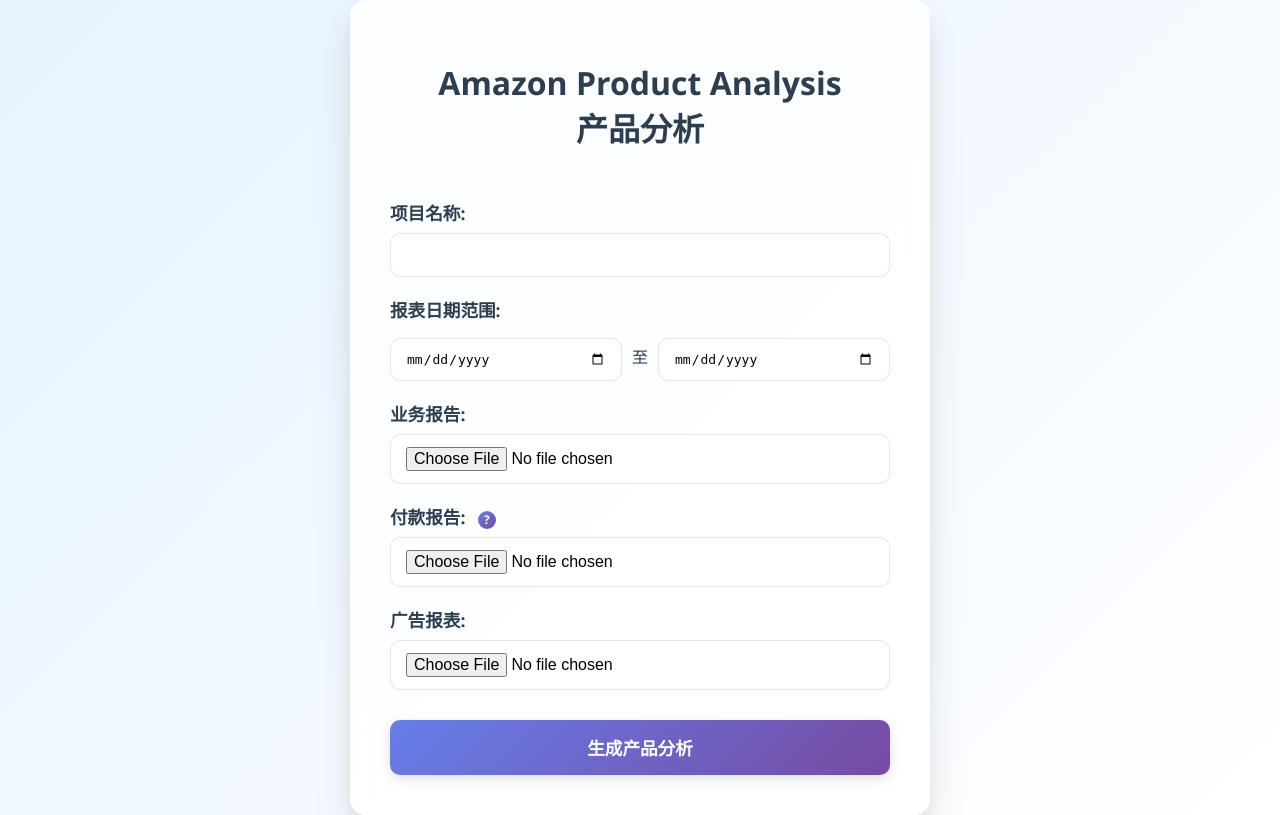
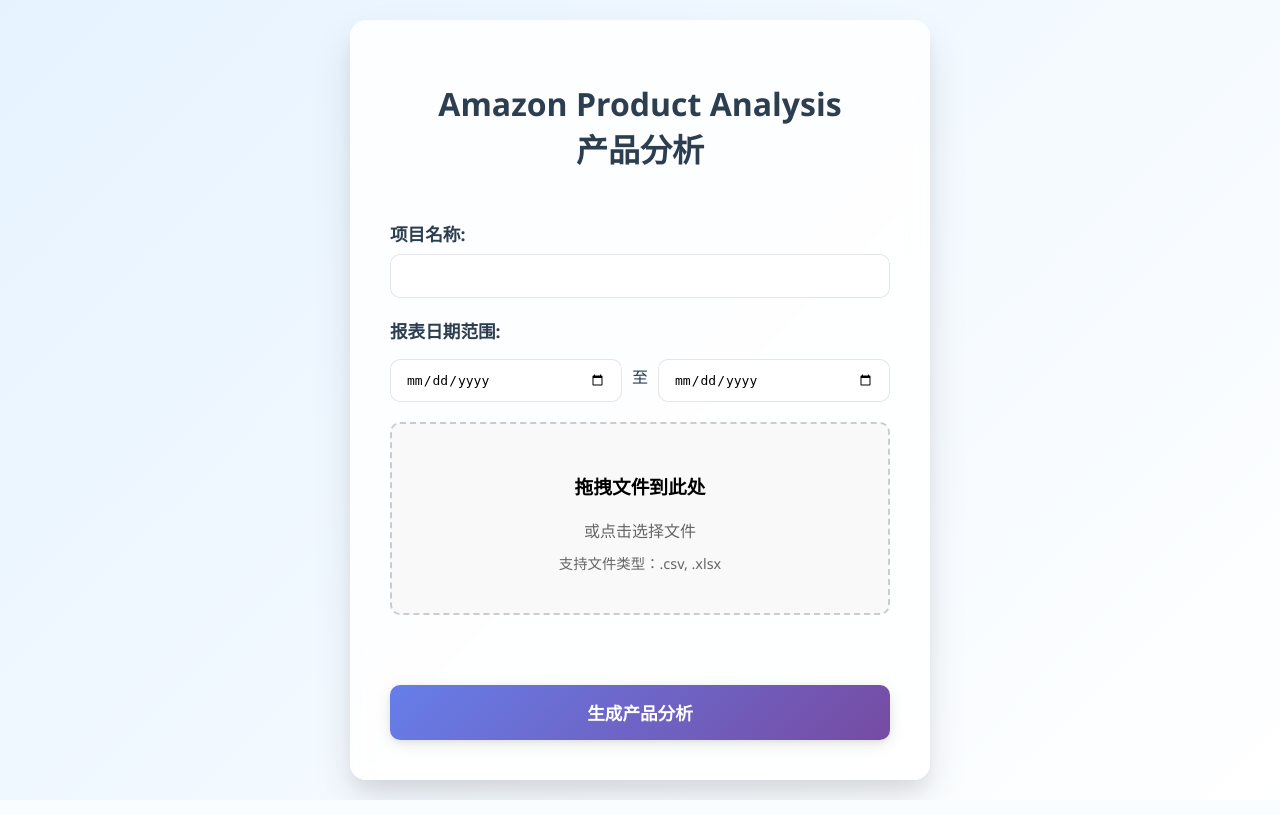
Before and after one commit to passwii/believeboyToolset, a Flask app: page /dataset/product-analysis in a window 1280 px wide. Run offline with Flask 3, Linux system fonts and the light colour scheme; the visitor is signed in with stand-in values (Sample User, id 1).

Commit message:
实现拖拽文件上传和自动识别文件类型功能
Co-authored-by: Qwen-Coder <qwen-coder@alibabacloud.com>

```diff
--- a/templates/dataset/product_analysis.html
+++ b/templates/dataset/product_analysis.html
@@ -6,6 +6,45 @@
     <meta name="viewport" content="width=device-width, initial-scale=1.0">
     <title>Amazon 产品分析</title>
     <link rel="stylesheet" href="{{ url_for('static', filename='modern-dataset.css') }}">
+    <style>
+        .drop-area {
+            border: 2px dashed #ccc;
+            border-radius: 10px;
+            padding: 30px;
+            text-align: center;
+            margin: 20px 0;
+            transition: all 0.3s ease;
+            background-color: #f9f9f9;
+        }
+
+        .drop-area:hover, .drop-area.dragover {
+            border-color: var(--data-analysis-color);
+            background-color: #f0e6f5;
+        }
+
+        .drop-area p {
+            margin: 10px 0;
+            color: #666;
+        }
+
+        .file-list {
+            text-align: left;
+            margin-top: 20px;
+        }
+
+        .file-item {
+            padding: 8px;
+            margin: 5px 0;
+            background-color: #f0f0f0;
+            border-radius: 5px;
+        }
+
+        .file-types {
+            font-size: 0.9em;
+            color: #888;
+            margin-top: 5px;
+        }
+    </style>
 </head>
 
 <body>
@@ -13,7 +52,7 @@
         <h1>Amazon Product Analysis
             <br>产品分析
         </h1>
-        <form action="{{ url_for('dataset.product_analysis') }}" method="POST" enctype="multipart/form-data">
+        <form id="analysis-form" action="{{ url_for('dataset.product_analysis') }}" method="POST" enctype="multipart/form-data">
             <label for="project_name">项目名称:</label>
             <input list="projects" name="project_name" id="project_name" required>
             <datalist id="projects">
@@ -26,20 +65,110 @@
                 <input type="date" name="report_end_date" id="report_end_date" required>
             </div>
 
-            <label for="business_report">业务报告:</label>
-            <input type="file" name="business_report" accept=".csv" required>
+            <!-- 简化的拖拽文件上传区域 -->
+            <div class="drop-area" id="drop-area">
+                <h3>拖拽文件到此处</h3>
+                <p>或点击选择文件</p>
+                <p class="file-types">支持文件类型：.csv, .xlsx</p>
+                <input type="file" id="file-input" name="files" multiple accept=".csv,.xlsx" style="display: none;">
+            </div>
 
-            <label for="payment_report">付款报告:
-                <a href="{{ url_for('help.payment_report') }}#payment-report" target="_blank" class="help-icon">?</a>
-            </label>
-            <input type="file" name="payment_report" accept=".csv" required>
-
-            <label for="ad_product_report">广告报表:</label>
-            <input type="file" name="ad_product_report" accept=".xlsx" required>
+            <!-- 文件列表显示 -->
+            <div class="file-list" id="file-list"></div>
 
             <button type="submit">生成产品分析</button>
         </form>
     </div>
+
+    <script>
+        document.addEventListener('DOMContentLoaded', function() {
+            const dropArea = document.getElementById('drop-area');
+            const fileInput = document.getElementById('file-input');
+            const fileList = document.getElementById('file-list');
+            const form = document.getElementById('analysis-form');
+
+            // 点击拖拽区域时触发文件选择
+            dropArea.addEventListener('click', () => {
+                fileInput.click();
+            });
+
+            // 阻止默认的拖拽行为
+            ['dragenter', 'dragover', 'dragleave', 'drop'].forEach(eventName => {
+                dropArea.addEventListener(eventName, preventDefaults, false);
+            });
+
+            function preventDefaults(e) {
+                e.preventDefault();
+                e.stopPropagation();
+            }
+
+            // 拖拽进入和悬停时的样式
+            ['dragenter', 'dragover'].forEach(eventName => {
+                dropArea.addEventListener(eventName, highlight, false);
+            });
+
+            ['dragleave', 'drop'].forEach(eventName => {
+                dropArea.addEventListener(eventName, unhighlight, false);
+            });
+
+            function highlight() {
+                dropArea.classList.add('dragover');
+            }
+
+            function unhighlight() {
+                dropArea.classList.remove('dragover');
+            }
+
+            // 处理文件拖拽放下
+            dropArea.addEventListener('drop', handleDrop, false);
+
+            function handleDrop(e) {
+                const dt = e.dataTransfer;
+                const files = dt.files;
+                handleFiles(files);
+            }
+
+            // 处理文件选择
+            fileInput.addEventListener('change', function() {
+                handleFiles(this.files);
+            });
+
+            // 处理文件列表
+            function handleFiles(files) {
+                // 清空之前的文件列表
+                fileList.innerHTML = '';
+
+                // 显示文件列表
+                if (files.length > 0) {
+                    const title = document.createElement('h4');
+                    title.textContent = '已选择文件:';
+                    fileList.appendChild(title);
+
+                    for (let i = 0; i < files.length; i++) {
+                        const file = files[i];
+                        const fileItem = document.createElement('div');
+                        fileItem.className = 'file-item';
+                        fileItem.textContent = `${file.name} (${formatFileSize(file.size)})`;
+                        fileList.appendChild(fileItem);
+                    }
+                }
+            }
+
+            // 格式化文件大小
+            function formatFileSize(bytes) {
+                if (bytes === 0) return '0 Bytes';
+                const k = 1024;
+                const sizes = ['Bytes', 'KB', 'MB', 'GB'];
+                const i = Math.floor(Math.log(bytes) / Math.log(k));
+                return parseFloat((bytes / Math.pow(k, i)).toFixed(2)) + ' ' + sizes[i];
+            }
+
+            // 表单提交时检查文件
+            form.addEventListener('submit', function(e) {
+                // 文件会通过fileInput自动包含在表单中
+            });
+        });
+    </script>
 </body>
 
 </html>
```
Also changed, not shown: apps/product_analysis.py (+31 -8 lines).
